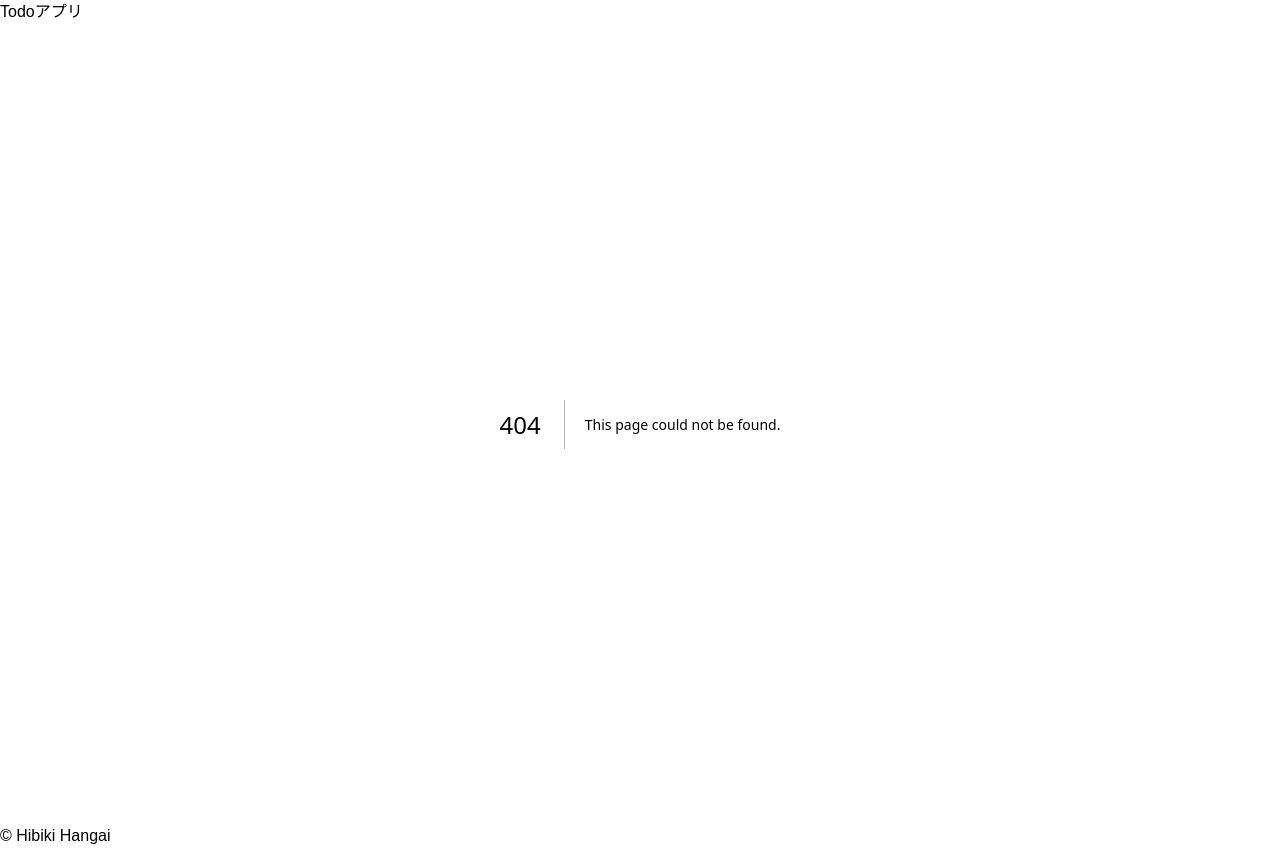
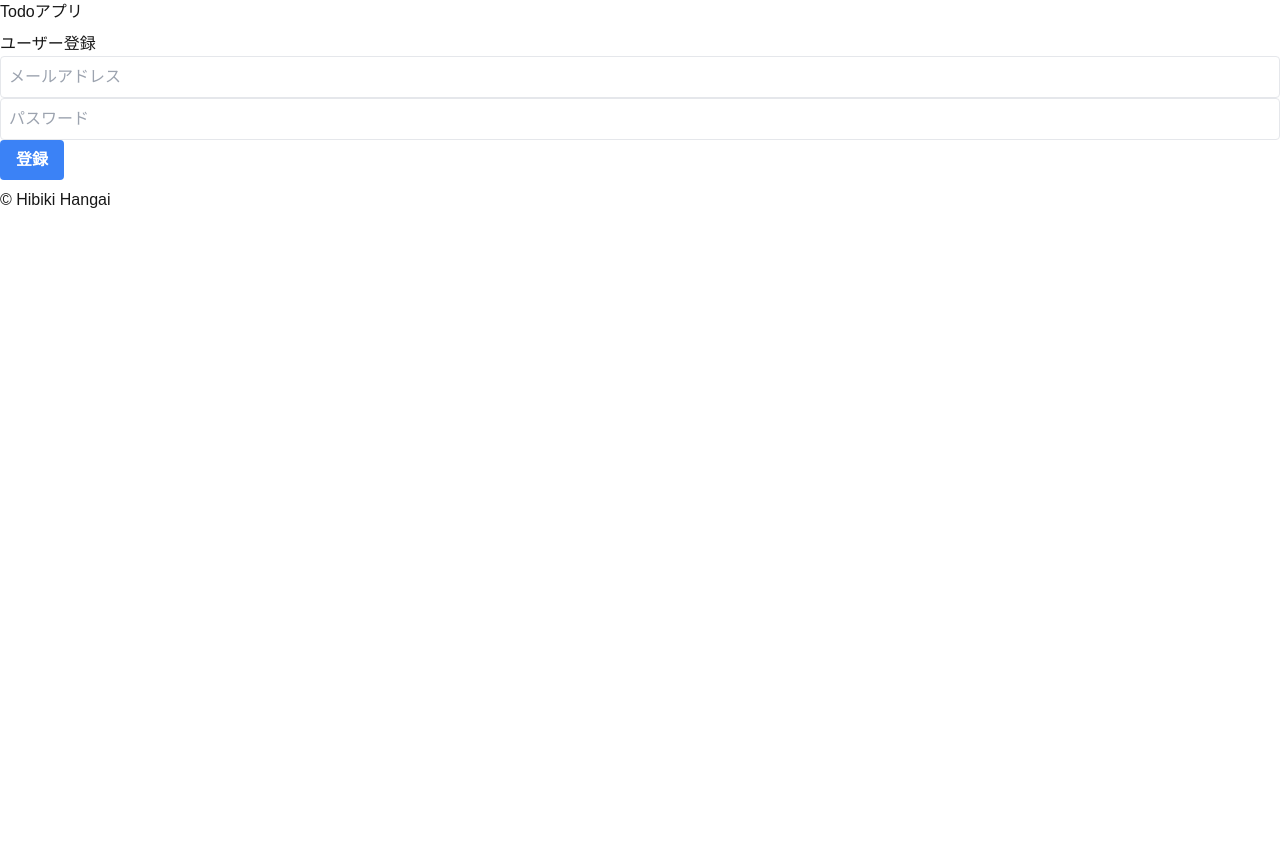
Before and after one commit to Biking1199/todoapp-20250102, a Next.js app: page /components/signup in a window 1280 px wide. Before the commit this address had no page. After the commit the page ends 800 px from the top, so only its background shows below. Built offline with nearby package versions, Linux system fonts and the light colour scheme; no server answers.

Commit message:
✨ サインアップ機能実装

```diff
--- /dev/null
+++ b/src/app/components/signup/page.tsx
@@ -0,0 +1,50 @@
+"use client";
+
+import { useState } from "react";
+import { supabase } from "../../../../utils/supabase";
+
+export default function SignUp() {
+  const [email, setEmail] = useState("");
+  const [password, setPassword] = useState("");
+  const [message, setMessage] = useState("");
+
+  const handleSignUp = async () => {
+    const { error } = await supabase.auth.signUp({
+      email,
+      password,
+    });
+
+    if (error) {
+      setMessage(`登録エラー：${error.message}`);
+    } else {
+      setMessage("登録に成功しました！確認メールをチェックしてください。");
+    }
+  };
+
+  return (
+    <div>
+      <h1>ユーザー登録</h1>
+      <input
+        type="email"
+        placeholder="メールアドレス"
+        value={email}
+        onChange={(e) => setEmail(e.target.value)}
+        className="w-full p-2 border rounded"
+      />
+      <input
+        type="password"
+        placeholder="パスワード"
+        value={password}
+        onChange={(e) => setPassword(e.target.value)}
+        className="w-full p-2 border rounded"
+      />
+      <button
+        onClick={handleSignUp}
+        className="bg-blue-500 hover:bg-blue-700 text-white font-bold py-2 px-4 rounded focus:outline-none focus:shadow-outline"
+      >
+        登録
+      </button>
+      <p>{message}</p>
+    </div>
+  );
+}
--- a/src/app/layout.tsx
+++ b/src/app/layout.tsx
@@ -8,11 +8,11 @@ export default function RootLayout({
   return (
     <html lang="ja">
       <body>
-        <header>
+        <header className="mb-2">
           <h1>Todoアプリ</h1>
         </header>
         <main>{children}</main>
-        <footer>
+        <footer className="mt-2">
           <p>&copy; Hibiki Hangai</p>
         </footer>
       </body>
--- a/src/app/page.tsx
+++ b/src/app/page.tsx
@@ -44,12 +44,21 @@ export default function Home() {
   return (
     <div className="container mx-auto p-4">
       <h1 className="text-2xl font-bold mb-4">タスク一覧</h1>
+      <div>
         <Link
           href="/tasks/create"
           className="bg-blue-500 text-white px-4 py-2 rounded"
         >
           新規タスク作成
         </Link>
+        <Link
+          href="/components/signup"
+          className="bg-yellow-500 text-white px-4 py-2 rounded"
+        >
+          サインアップ
+        </Link>
+      </div>
+
       <ul className="mt-4">
         <div className="flex items-center justify-between  mx-auto">
           <label className="block text-gray-700 text-sm font-bold mb-2">
```
Also changed, not shown: src/app/components/signin/page.tsx (added). Lines whose indentation alone changed are shown as unchanged.
